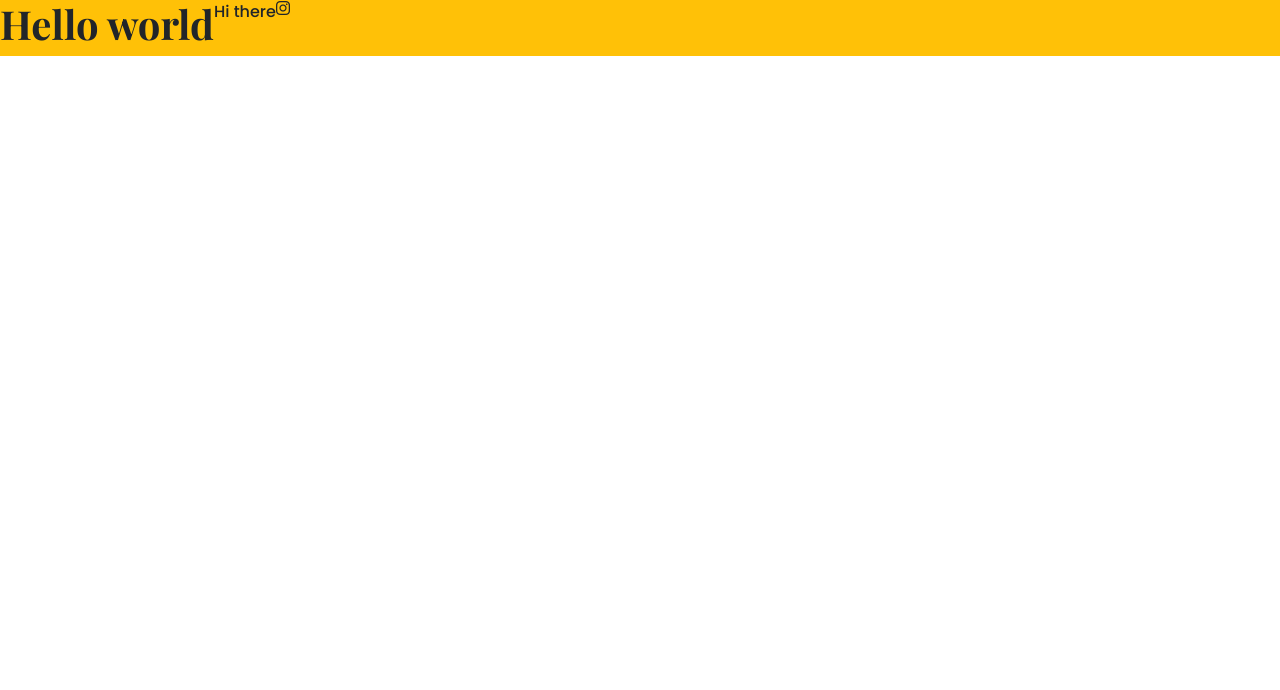
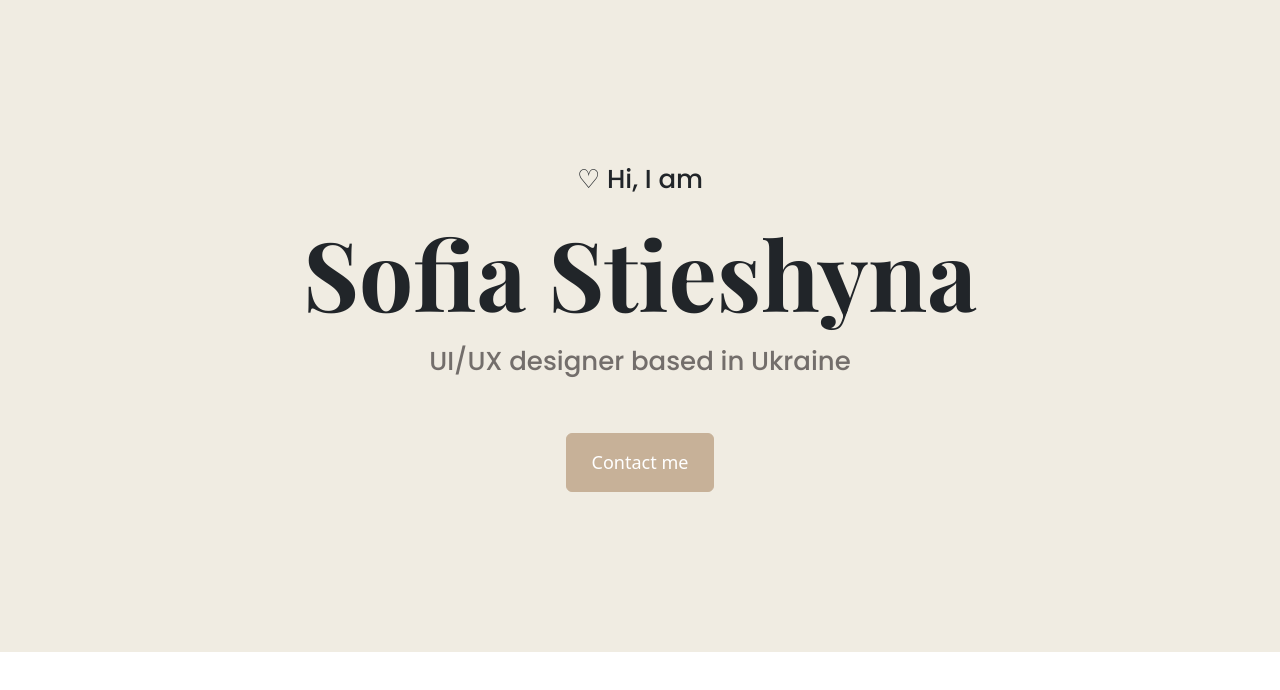
Before and after one commit to Stieshkina/project-set-up, a plain HTML site: page index.html in a window 1280 px wide. Drawn offline with nearby package versions, Linux system fonts and the light colour scheme.

Commit message:
created a hero page

```diff
--- a/css/style.css
+++ b/css/style.css
@@ -1,9 +1,34 @@
 h1 {
   font-family: "Playfair Display", serif;
-
+  font-size: 96px;
   font-weight: bold;
 }
 
-p {
+p,
+h2 {
   font-family: "Poppins", sans-serif;
 }
+p {
+  font-size: 26px;
+}
+h2 {
+  color: rgba(64, 59, 59, 0.712);
+  font-size: 26px;
+}
+.hero {
+  text-align: center;
+  padding: 160px 20px;
+  background-color: #f0ece2;
+}
+.btn-primary {
+  background-color: #c7b198;
+  border-color: #c7b198;
+  padding: 15px 25px;
+  font-size: 18px;
+}
+
+.btn-primary:hover {
+  background-color: #c7b198;
+  border-color: #c7b198;
+  color: #2e2a26;
+}
--- a/index.html
+++ b/index.html
@@ -24,10 +24,11 @@
     <title>Document</title>
   </head>
   <body>
-    <div class="d-flex bg-warning">
-      <h1>Hello world</h1>
-      <p>Hi there</p>
-      <i class="fa-brands fa-instagram"></i>
+    <div class="hero">
+      <p>♡ Hi, I am</p>
+      <h1>Sofia Stieshyna</h1>
+      <h2 class="mt-3">UI/UX designer based in Ukraine</h2>
+      <a href="#" class="btn btn-primary mt-5">Contact me</a>
     </div>
   </body>
 </html>
```
